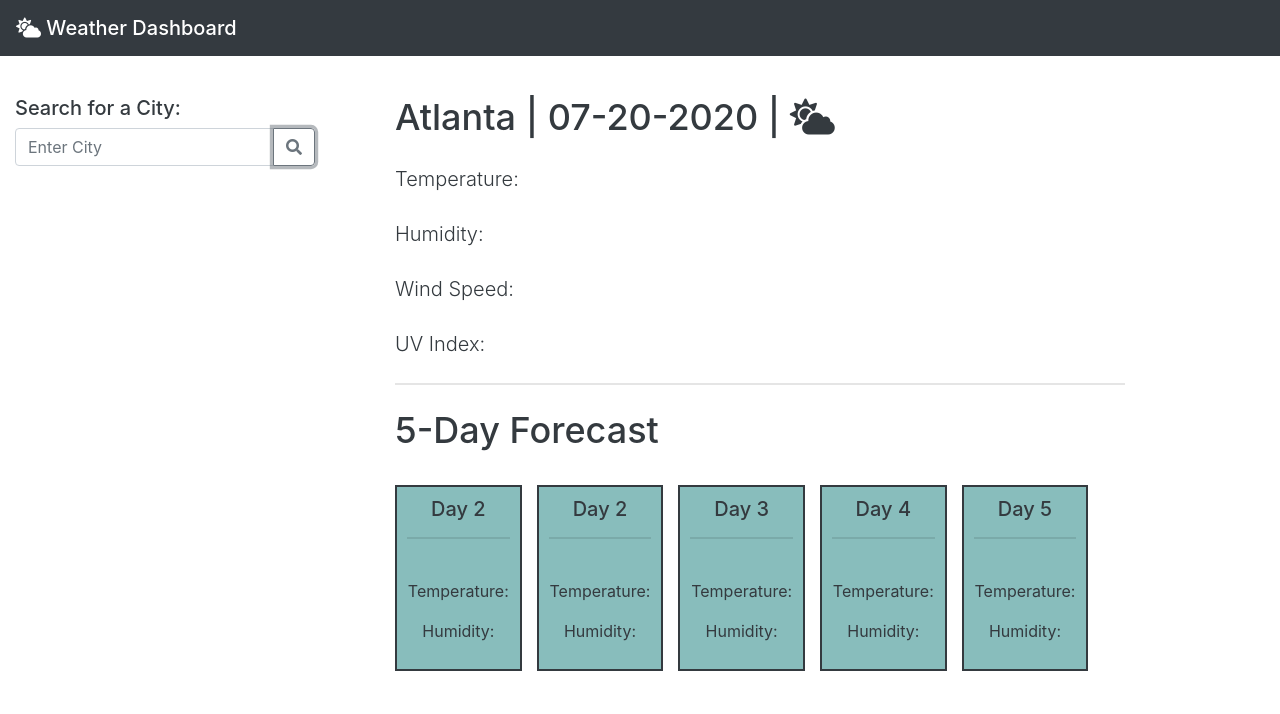
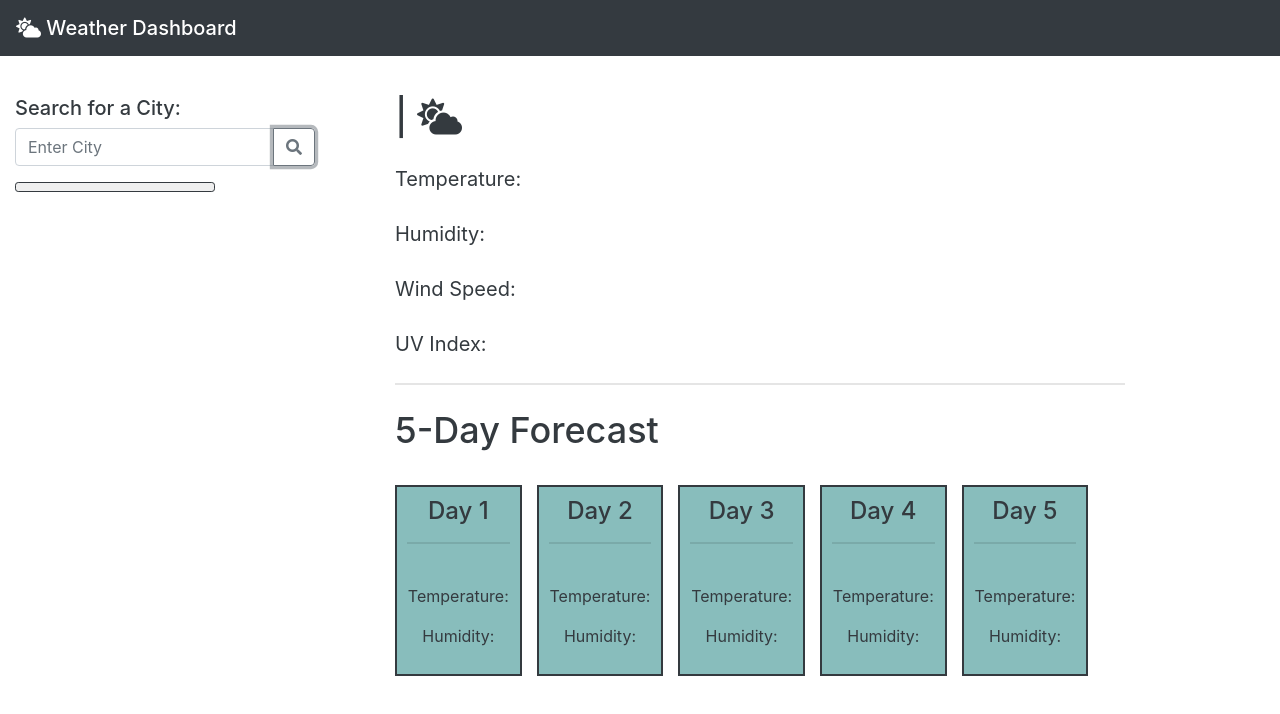
Before and after one commit to Barrettpope/Weather-Dashboard, a plain HTML site: page index.html in a window 1280 px wide. Both pictures are taken after a click on the button 294 px from the left and 147 px from the top of the page. Drawn offline with nearby package versions, Linux system fonts and the light colour scheme; no server answers.

Commit message:
ajax requests added to JS file, basic content modified in HTML file and minor styling changes made in CSS file

```diff
--- a/index.html
+++ b/index.html
@@ -32,58 +32,61 @@
             <div class="col-md-4">
                 <h5>Search for a City:</h5>
                 <div class="input-group mb-3">
-                    <input type="text" class="form-control" placeholder="Enter City" aria-label="City Name"
-                        aria-describedby="button-addon2">
+                    <input id="userCity" type="text" class="form-control" placeholder="Enter City"
+                        aria-label="City Name" aria-describedby="button-addon2">
                     <div class="input-group-append">
                         <button class="btn btn-outline-secondary" type="button" id="searchButton"><i
                                 class="fas fa-search"></i></button>
                     </div>
                 </div>
+                <div class="new-div">
+
+                </div>
             </div>
             <div class="col-md-8">
-                <h1 class="display-6" id="currentCity">Atlanta | <span id="currentDate">07-20-2020 | <i
+                <h1 class="display-6"><span id="currentCity"></span><span id="currentDate"><i
                             class="fas fa-cloud-sun"></i></span></h1>
-                <p class="lead">Temperature: <span id="temperature"></span></p>
-                <p class="lead">Humidity: <span id="humidity"></span></p>
-                <p class="lead">Wind Speed: <span id="windSpeed"></span></p>
-                <p class="lead">UV Index: <span id="uvIndex"></span></p>
+                <p class="lead"><strong>Temperature:</strong> <span id="temperature"></span></p>
+                <p class="lead"><strong>Humidity:</strong> <span id="humidity"></span></p>
+                <p class="lead"><strong>Wind Speed:</strong> <span id="windSpeed"></span></p>
+                <p class="lead"><strong>UV Index:</strong> <span id="uvIndex"></span></p>
                 <hr class="my-4">
                 <h1 class="display-6">5-Day Forecast</h1>
                 <div class="row">
                     <div class="col-md-2">
-                        <h5 id="day1">Day 2</h5>
+                        <h4 id="day1">Day 1</h4>
                         <hr>
                         <img id="weatherIcon1">
-                        <p>Temperature: </p>
-                        <p>Humidity: </p>
+                        <p>Temperature: <span id="tempDay1"></span></p>
+                        <p>Humidity: <span id="humidityDay1"></span></p>
                     </div>
                     <div class="col-md-2">
-                        <h5 id="day2">Day 2</h5>
+                        <h4 id="day2">Day 2</h4>
                         <hr>
                         <img id="weatherIcon2">
-                        <p>Temperature: </p>
-                        <p>Humidity: </p>
+                        <p>Temperature: <span id="tempDay2"></span></p>
+                        <p>Humidity: <span id="humidityDay2"></span></p>
                     </div>
                     <div class="col-md-2">
-                        <h5 id="day3">Day 3</h5>
+                        <h4 id="day3">Day 3</h4>
                         <hr>
                         <img id="weatherIcon3">
-                        <p>Temperature: </p>
-                        <p>Humidity: </p>
+                        <p>Temperature: <span id="tempDay3"></span></p>
+                        <p>Humidity: <span id="humidityDay3"></span></p>
                     </div>
                     <div class="col-md-2">
-                        <h5 id="day4">Day 4</h5>
+                        <h4 id="day4">Day 4</h4>
                         <hr>
                         <img id="weatherIcon4">
-                        <p>Temperature: </p>
-                        <p>Humidity: </p>
+                        <p>Temperature: <span id="tempDay4"></span></p>
+                        <p>Humidity: <span id="humidityDay4"></span></p>
                     </div>
                     <div class="col-md-2">
-                        <h5 id="day5">Day 5</h5>
+                        <h4 id="day5">Day 5</h4>
                         <hr>
                         <img id="weatherIcon5">
-                        <p>Temperature: </p>
-                        <p>Humidity: </p>
+                        <p>Temperature: <span id="tempDay5"></span></p>
+                        <p>Humidity: <span id="humidityDay5"></span></p>
                     </div>
                 </div>
             </div>
@@ -91,16 +94,16 @@
     </div>
 
 
-    <script type="text/javascript" src="script.js"></script>
-    <script src="https://code.jquery.com/jquery-3.5.1.slim.min.js"
-        integrity="sha384-DfXdz2htPH0lsSSs5nCTpuj/zy4C+OGpamoFVy38MVBnE+IbbVYUew+OrCXaRkfj" crossorigin="anonymous">
-    </script>
+
+    <script src="https://code.jquery.com/jquery-3.5.1.min.js"
+        integrity="sha256-9/aliU8dGd2tb6OSsuzixeV4y/faTqgFtohetphbbj0=" crossorigin="anonymous"></script>
     <script src="https://cdn.jsdelivr.net/npm/popper.js@1.16.0/dist/umd/popper.min.js"
         integrity="sha384-Q6E9RHvbIyZFJoft+2mJbHaEWldlvI9IOYy5n3zV9zzTtmI3UksdQRVvoxMfooAo" crossorigin="anonymous">
     </script>
     <script src="https://stackpath.bootstrapcdn.com/bootstrap/4.5.0/js/bootstrap.min.js"
         integrity="sha384-OgVRvuATP1z7JjHLkuOU7Xw704+h835Lr+6QL9UvYjZE3Ipu6Tp75j7Bh/kR0JKI" crossorigin="anonymous">
     </script>
+    <script type="text/javascript" src="script.js"></script>
 </body>
 
 </html>
--- a/script.js
+++ b/script.js
@@ -1,10 +1,63 @@
-var city = $("#currentCity");
-var date = $("#currentDate");
-var temperature = $("#temperature");
-var humidity = $("#humidity");
-var windSpeed = $("#windSpeed");
-var uvIndex = $("uvIndex");
+$(document).ready(function () {
 
-$.ajax({
-    method: "GET"
-})
+    var uvIndex = $("uvIndex");
+    var firstDate = $("#day1");
+    var secondDate = $("#day2");
+    var thirdDate = $("#day3");
+    var fourthDate = $("#day4");
+    var fifthDate = $("#day5");
+
+    // Click function on search button displays user input onto the current city div and data from AJAX request onto the corresponding divs
+    $("#searchButton").on("click", function () {
+        var city = $("#currentCity");
+        var userInput = $("#userCity").val();
+        var newSearch = $("<button type=button class=btn-sm>").text(userInput)
+        $(".new-div").append(newSearch);
+        city.text(userInput + " | ");
+        cityName = userInput;
+        if (userInput === newSearch) {
+            display
+        }
+
+        // Current Weather API
+        var queryURL = "https://api.openweathermap.org/data/2.5/weather?q=" + userInput + "&appid=e189f3ac24747877cecf335702c81a6e"
+        $.ajax({
+            url: queryURL,
+            method: "GET"
+
+        }).then(function (response) {
+            console.log("This is for general weather ", response);
+            var temp = response.main.temp;
+            console.log(temp)
+            $('#temperature').append(temp + " degrees Farenheit");
+            var humid = response.main.humidity;
+            $("#humidity").append(humid + "%");
+            var ws = response.wind.speed;
+            $("#windSpeed").append(ws + " mph");
+            var lat = response.coord.lat;
+            var lon = response.coord.lon;
+        })
+
+        // 5-Day Forecast API
+        var queryURL = "https://api.openweathermap.org/data/2.5/forecast?q=" + userInput + "&appid=e189f3ac24747877cecf335702c81a6e"
+        $.ajax({
+            url: queryURL,
+            method: "GET"
+
+        }).then(function (response) {
+
+            console.log("This is for 5 day forecasts ", response);
+        })
+    })
+
+
+
+});
+
+// TO DO's:
+// Display current date at top
+// Figure out why "&degF" is not working
+// Display UV Index
+// Display 5-day forecast (Possibly 5 for loops needed
+// Create conditional statement not diplaying duplicate user inputs
+// Copy AJAX code for city button clicks
--- a/style.css
+++ b/style.css
@@ -33,3 +33,17 @@ hr {
 
 
 }
+
+.search {
+    margin-top: 5px;
+}
+
+.btn-sm {
+    border: 1px solid #343A3F;
+    color: #343A3F;
+    width: 200px;
+    font-size: 18px;
+    display: block;
+    margin-top: 5px;
+    text-align: left;
+}
```
